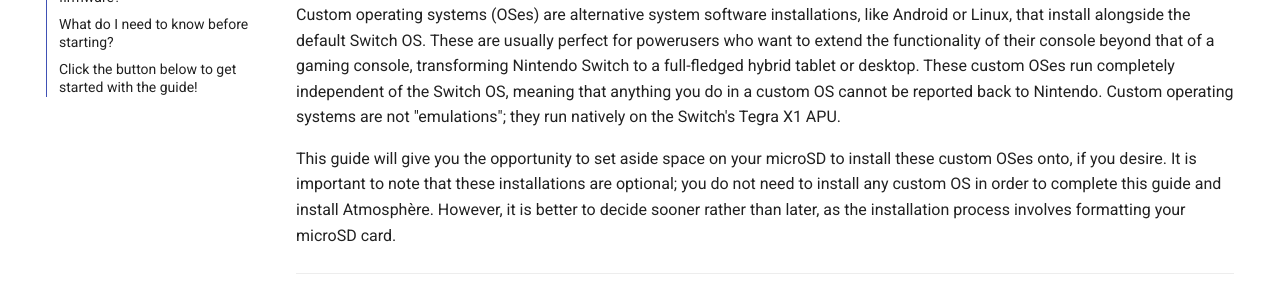
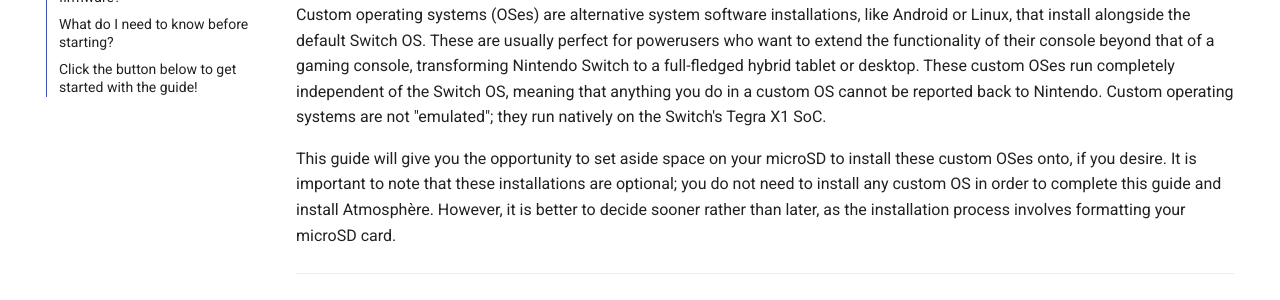
Before and after one commit to nh-server/switch-guide, an MkDocs documentation site: the page built from docs/index.md, in a window 1280 px wide and 900 px high, scrolled down 721 px. Shown: the part 255-555 px from the top of the window. Built offline with MkDocs 1.6.1 and Material for MkDocs 9.7.7, drawn with Linux system fonts in a browser that asks for light colours; comment, search, counter and statistics services are not loaded.

Commit message:
"emulated" not "emulations", SoC not APU

```diff
--- a/docs/index.md
+++ b/docs/index.md
@@ -30,7 +30,7 @@
 -----
 
 ### **What are custom operating systems?**
-Custom operating systems (OSes) are alternative system software installations, like Android or Linux, that install alongside the default Switch OS. These are usually perfect for powerusers who want to extend the functionality of their console beyond that of a gaming console, transforming Nintendo Switch to a full-fledged hybrid tablet or desktop. These custom OSes run completely independent of the Switch OS, meaning that anything you do in a custom OS cannot be reported back to Nintendo. Custom operating systems are not "emulations"; they run natively on the Switch's Tegra X1 APU.
+Custom operating systems (OSes) are alternative system software installations, like Android or Linux, that install alongside the default Switch OS. These are usually perfect for powerusers who want to extend the functionality of their console beyond that of a gaming console, transforming Nintendo Switch to a full-fledged hybrid tablet or desktop. These custom OSes run completely independent of the Switch OS, meaning that anything you do in a custom OS cannot be reported back to Nintendo. Custom operating systems are not "emulated"; they run natively on the Switch's Tegra X1 SoC.
 
 This guide will give you the opportunity to set aside space on your microSD to install these custom OSes onto, if you desire. It is important to note that these installations are optional; you do not need to install any custom OS in order to complete this guide and install Atmosphère. However, it is better to decide sooner rather than later, as the installation process involves formatting your microSD card.
 
```
